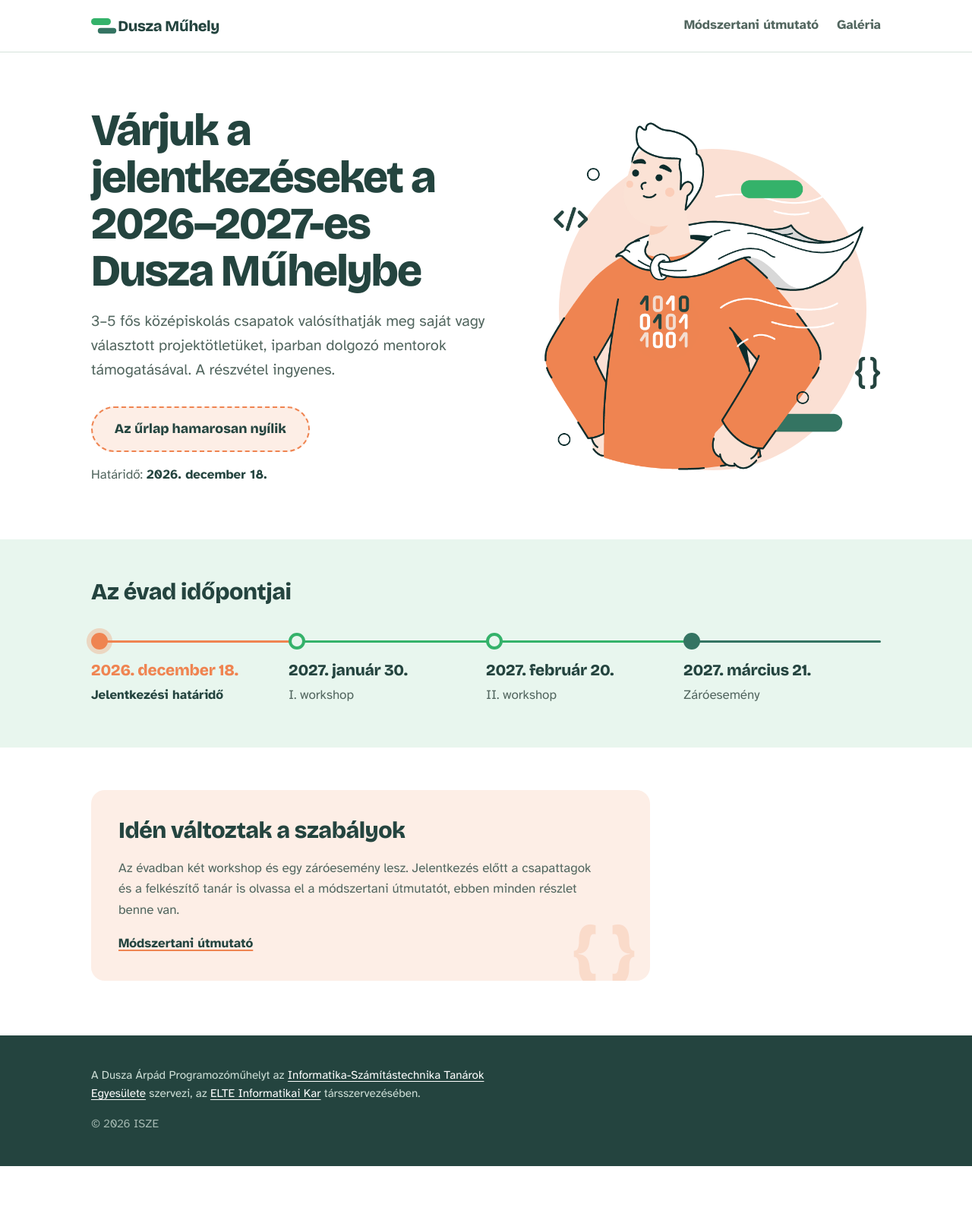
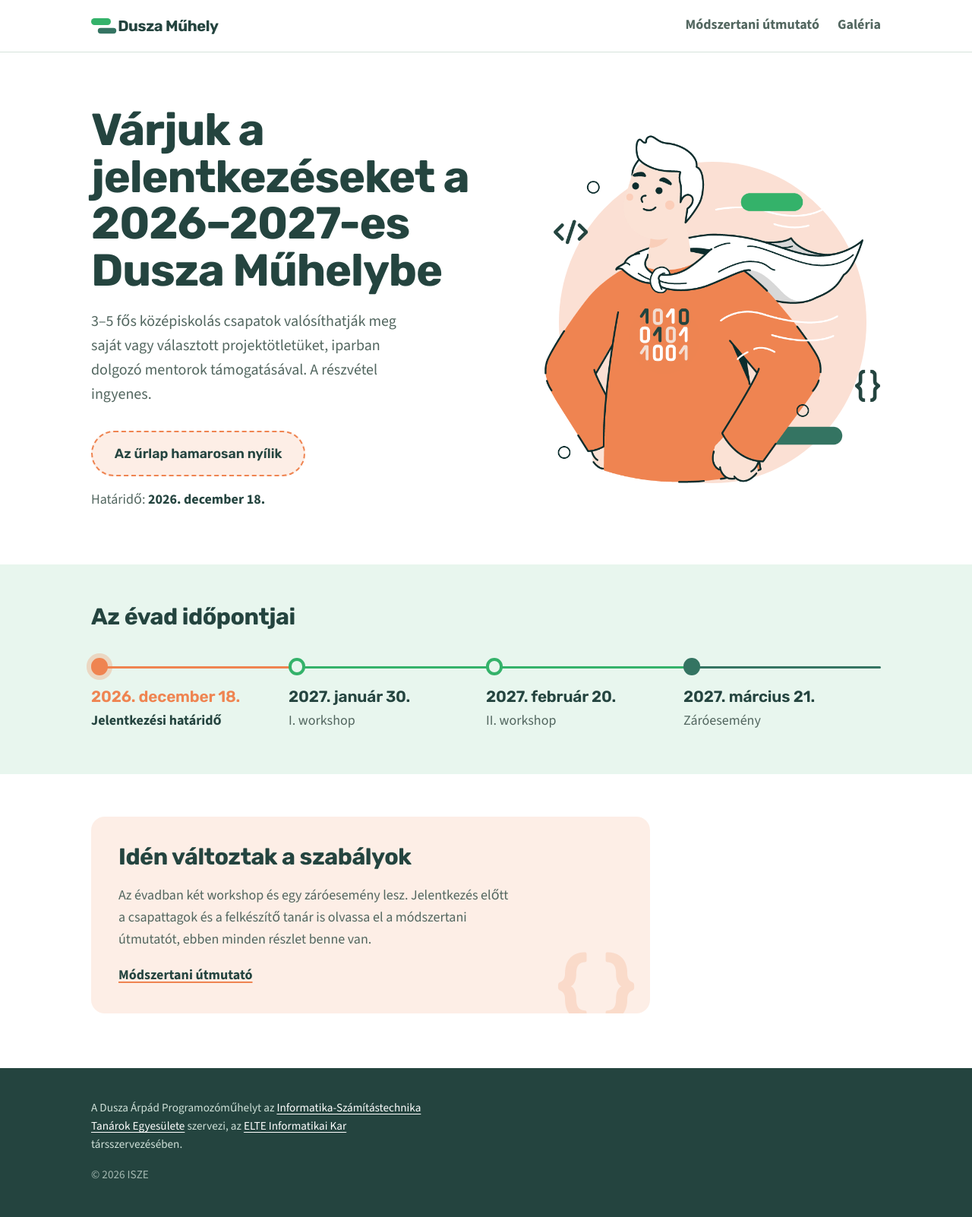
Before and after one commit to duszamuhely/duszamuhely.github.io, a Jekyll site: the page built from index.md, in a window 1280 px wide. Shown: the whole page at 76% size. Built offline with Jekyll 4.4.1, drawn with Linux system fonts in a browser that asks for light colours; before the commit the page ends 1535 px from its top, so only the background shows below that.

Commit message:
style changed

```diff
--- a/_layouts/default.html
+++ b/_layouts/default.html
@@ -7,7 +7,7 @@
 <meta name="description" content="{{ page.description | default: site.description }}">
 <link rel="preconnect" href="https://fonts.googleapis.com">
 <link rel="preconnect" href="https://fonts.gstatic.com" crossorigin>
-<link rel="stylesheet" href="https://fonts.googleapis.com/css2?family=Atkinson+Hyperlegible:ital,wght@0,400;0,700;1,400&family=Bricolage+Grotesque:opsz,wght@12..96,600;12..96,800&display=swap">
+<link rel="stylesheet" href="https://fonts.googleapis.com/css2?family=Rubik:wght@500;600;700&family=Source+Sans+3:ital,wght@0,400;0,600;0,700;1,400&display=swap">
 <link rel="stylesheet" href="{{ '/assets/css/style.css' | relative_url }}">
 </head>
 <body>
--- a/assets/css/style.css
+++ b/assets/css/style.css
@@ -12,8 +12,8 @@
   --line: #D6E3DC;
   --link: #2B6B58;
 
-  --display: "Bricolage Grotesque", "Segoe UI", system-ui, sans-serif;
-  --body: "Atkinson Hyperlegible", "Segoe UI", system-ui, sans-serif;
+  --display: "Rubik", "Segoe UI", system-ui, sans-serif;
+  --body: "Source Sans 3", "Segoe UI", system-ui, sans-serif;
 
   --wrap: 70rem;
   --gutter: clamp(1.25rem, 4vw, 2.5rem);
@@ -40,7 +40,7 @@ body {
   background: var(--paper);
   color: var(--ink);
   font-family: var(--body);
-  font-size: 1.0625rem;
+  font-size: 1.125rem;
   line-height: 1.6;
 }
 
@@ -61,7 +61,7 @@ h1, h2, h3 {
   letter-spacing: -0.015em;
   margin: 0 0 0.6em;
 }
-h2 { font-size: clamp(1.45rem, 2.6vw, 1.9rem); font-weight: 800; }
+h2 { font-size: clamp(1.45rem, 2.6vw, 1.9rem); font-weight: 700; }
 h3 { font-size: 1.2rem; font-weight: 600; }
 p { margin: 0 0 1em; }
 
@@ -97,7 +97,7 @@ p { margin: 0 0 1em; }
   align-items: center;
   gap: 0.6rem;
   font-family: var(--display);
-  font-weight: 800;
+  font-weight: 700;
   font-size: 1.25rem;
   color: var(--ink);
   text-decoration: none;
@@ -144,8 +144,8 @@ main { padding-bottom: 0; }
 
 .hero h1 {
   font-size: clamp(2.2rem, 5.2vw, 3.7rem);
-  font-weight: 800;
-  letter-spacing: -0.03em;
+  font-weight: 700;
+  letter-spacing: -0.02em;
   line-height: 1.04;
   max-width: 16ch;
   margin-bottom: 1.25rem;
@@ -192,7 +192,7 @@ main { padding-bottom: 0; }
 .btn {
   display: inline-block;
   font-family: var(--display);
-  font-weight: 800;
+  font-weight: 600;
   font-size: 1.1rem;
   padding: 0.85rem 1.8rem;
   border-radius: 99px;
@@ -267,7 +267,7 @@ main { padding-bottom: 0; }
 .timeline time {
   display: block;
   font-family: var(--display);
-  font-weight: 800;
+  font-weight: 600;
   font-size: 1.3rem;
   letter-spacing: -0.01em;
   line-height: 1.2;
@@ -323,7 +323,7 @@ main { padding-bottom: 0; }
   right: 1.25rem;
   bottom: -0.6rem;
   font-family: var(--display);
-  font-weight: 800;
+  font-weight: 700;
   font-size: 6rem;
   line-height: 1;
   color: var(--orange);
@@ -346,8 +346,8 @@ main { padding-bottom: 0; }
 
 .page-title {
   font-size: clamp(2rem, 4.5vw, 3rem);
-  font-weight: 800;
-  letter-spacing: -0.03em;
+  font-weight: 700;
+  letter-spacing: -0.02em;
   margin-bottom: 1.5rem;
 }
 .page-title::after {
```
